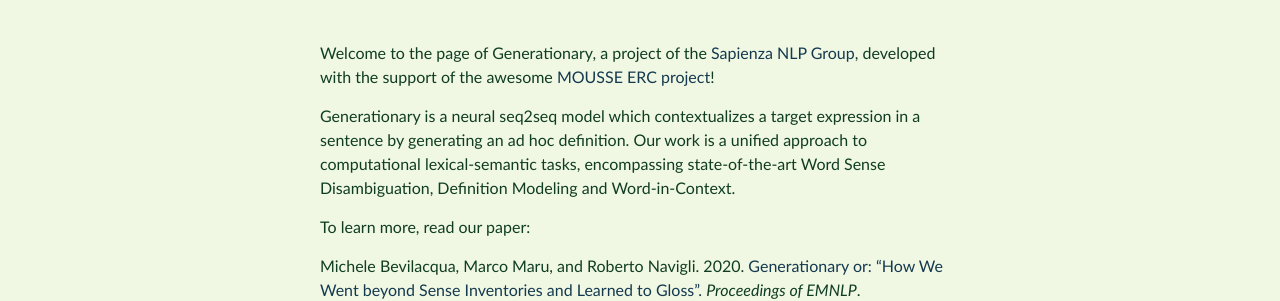
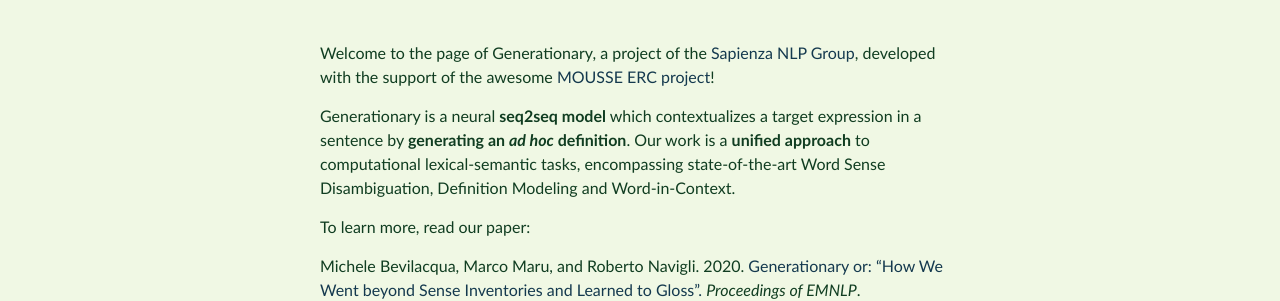
Before and after one commit to mbevila/generationary_web, a Jekyll site: the page built from index.md, in a window 1280 px wide. Shown: the part 219-520 px from the top of the page. Built offline with Jekyll 4.4.1, drawn with Linux system fonts in a browser that asks for light colours.

```diff
--- a/index.md
+++ b/index.md
@@ -3,7 +3,7 @@ layout: default
 ---
 Welcome to the page of Generationary, a project of the [Sapienza NLP Group](http://nlp.uniroma1.it), developed with the support of the awesome [MOUSSE ERC project](http://mousse-project.org/)!
 
-Generationary is a neural seq2seq model which contextualizes a target expression in a sentence by generating an ad hoc definition. Our work is a unified approach to computational lexical-semantic tasks, encompassing state-of-the-art Word Sense Disambiguation, Definition Modeling and Word-in-Context.
+Generationary is a neural **seq2seq model** which contextualizes a target expression in a sentence by **generating an *ad hoc* definition**. Our work is a **unified approach** to computational lexical-semantic tasks, encompassing state-of-the-art Word Sense Disambiguation, Definition Modeling and Word-in-Context.
 
 To learn more, read our paper:
 
```
